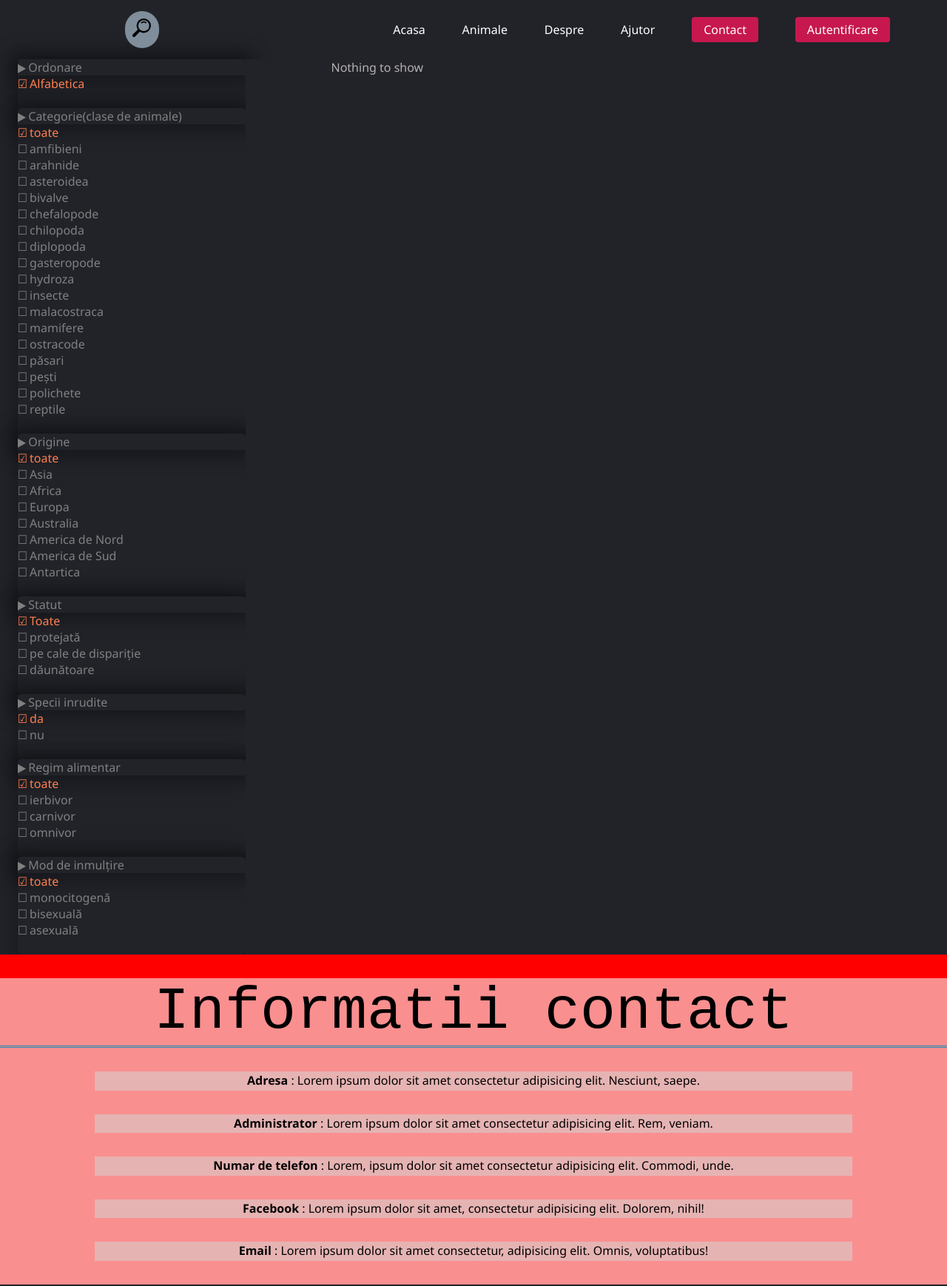
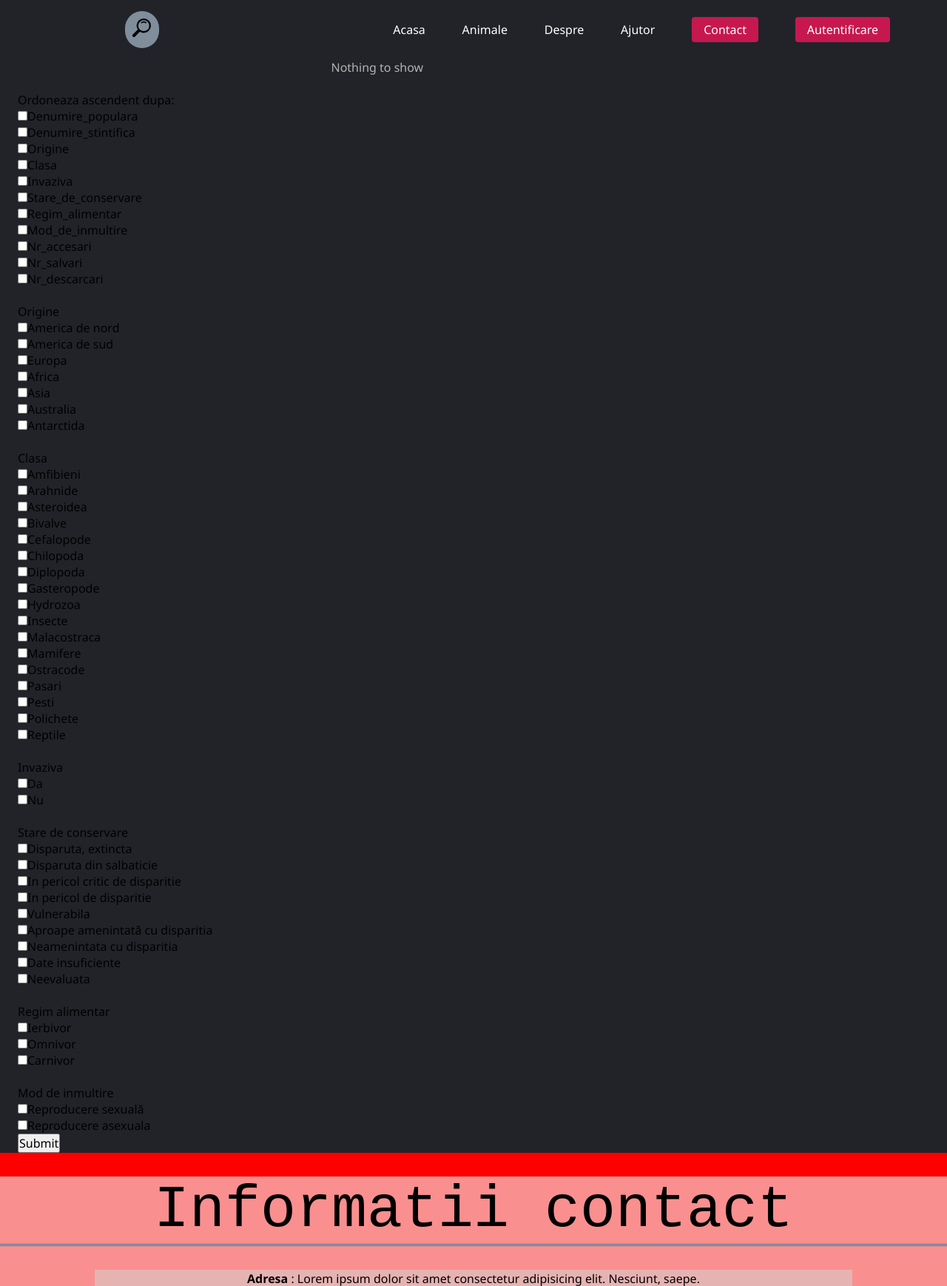
Before and after one commit to Alexandru-Lucaci/TW, a PHP site: page /TW/animals in a window 1280 px wide. Shown: the top 1738 px of the page at 74% size. Run offline with PHP 8.4, Linux system fonts and the light colour scheme; some libraries are stand-ins or nearby versions.

Commit message:
Integrated multicriteria search
Added:
-integrated and working multicriteria search that saves the options chosen by a user using $_SESSION
-added the empty.jpg image in case no animal image exists
-no more limits by using a varchar2 variable as input-output parameter(where it matters)

```diff
--- a/models/AnimalsModel.php
+++ b/models/AnimalsModel.php
@@ -96,40 +96,78 @@ class AnimalsModel extends Model{
         parent::__construct();
     }
 
-            /**
-     * Helper function that takes a string of the format:
-     * key1=value1,key2=value2,..#key1=value1,key2=value2,...
-     * and returns an array of arrays containing the information
+    /**
+     * Save in the session the search results
      */
-    private static function get_array($text,$lineSeparator,$valueSeparator,$equalSeparator){
-        $result=array();
-
-        $lines=explode($lineSeparator,$text);
-        foreach($lines as $line){
-
-            $associative_array=array();
-
-            $fields=explode($valueSeparator,$line);
-
-            foreach($fields as $field){
-
-                $set=explode($equalSeparator,$field);
-
-                $key=$set[0];
-                $value=$set[1];
-
-                $associative_array[$key]=$value;
-            }
-
-            array_push($result,$associative_array);
-        }
-
-        return $result;
-    }
-
     private static function set_search_results($results){
         $_SESSION['search_results']=$results;
         $_SESSION['page_number']=1;
+    }
+
+    /**
+     * Save in the session the options chosen for the search
+     * Helps by 'remebering' the users choice
+     */
+    private static function set_form_criterias($criterias){
+        foreach($criterias as $criteria){
+            //unset and save the new criteria values,if they exist in the request
+            unset($_SESSION[$criteria]);
+            if(isset($_POST[$criteria])&&!empty($_POST[$criteria])){
+                $_SESSION[$criteria]=$_POST[$criteria];
+            }
+        }
+    }
+
+    /**
+     * Computes the clauses in sql for the where and oder by
+     */
+    private static function compute_clauses(&$whereClause,$whereColumns,&$orderByClause,$orderByColumn){
+
+        //compute the where clause,if conditions exist
+        $nrTerms=0;
+        $whereClause='';
+        foreach($whereColumns as $column){
+            if(isset($_POST[$column])&&!empty($_POST[$column])){
+
+                if($nrTerms>0){
+                    $whereClause.=' and ';
+                }
+
+                $whereClause.=' ( ';
+
+                $position=0;
+                $values=$_POST[$column];
+                foreach($values as $value){
+                    if($position!=0){
+                        $whereClause.=' or ';
+                    }
+                    $whereClause.= $column.'=\''.strtolower($value).'\'';
+
+                    $position++;
+                }
+
+                $whereClause.=" ) ";
+
+                $nrTerms++;
+            }
+        }
+
+        //compute the order by clause,if conditions exist
+
+        $orderByClause='';
+        if(isset($_POST[$orderByColumn])&&!empty($_POST[$orderByColumn])){
+
+            $position=0;
+            $values=$_POST[$orderByColumn];
+            foreach($values as $value){
+                if($position!=0){
+                    $orderByClause.=' , ';
+                }
+                $orderByClause.=strtolower($value).' asc ';
+
+                $position++;
+            }
+        }
     }
 
     /**
@@ -138,45 +176,42 @@ class AnimalsModel extends Model{
      */
     public function multicriterial_search(){
 
-        //TODO
-        //2.since such a query might return more than 4000 characters(the limit for varchar2) we should use a large object
-        //to return the characters(in plsql)
+        //some constants
+        $orderBy="ordonare";
+        $columns=array("origine","clasa","invaziva","stare_de_conservare","regim_alimentar","mod_de_inmultire");
 
-        if(!(isset($_POST['query'])&&!empty($_POST['query']))){
-            return "Value for query is not set or empty";
-        }
-        //execute procedure to start search
-        $result='';
+        //get the where and order by clause conditions
+        $whereClause='';
+        $orderByClause='';
+        $this::compute_clauses($whereClause,$columns,$orderByClause,$orderBy);
 
-        $searchCriterias=htmlentities($_POST['query']);
-        if(strlen($searchCriterias)>4000){
-            return "A search criteria string cannot have more than 4000 characters";
+        //set the new values for the session
+        array_push($columns,$orderBy);
+        $this::set_form_criterias($columns);
+
+        //construct the sql code
+
+        $sql="select denumire_populara,denumire_stintifica,mini_descriere
+        from animale";
+
+        if(strlen($whereClause)>0){
+            $whereClause=' where '.$whereClause;
+            $sql.=$whereClause;
         }
 
-        $response=null;
-
-        $sql="call cautare_multicriteriala(?,?,?)";
+        if(strlen($orderByClause)>0){
+            $orderByClause=' order by '.$orderByClause;
+            $sql.=$orderByClause;
+        }
 
         $statement=Database::getConnection()->prepare($sql);
 
-        $statement->bindParam(1,$searchCriterias,PDO::PARAM_STR,1000);
-        $statement->bindParam(2,$result,PDO::PARAM_STR|PDO::PARAM_INPUT_OUTPUT,4000);
-        $statement->bindParam(3,$response,PDO::PARAM_STR|PDO::PARAM_INPUT_OUTPUT,100);
-
         $statement->execute();
 
-        if(is_null($response)){
-            return "Unexpected  error after sql statement";
-        }
-
-        if($response!="OK"){
-            return $response;
-        }
+        $results=$statement->fetchAll();
 
         //save the results in the $_SESSION variable
-        $this->set_search_results($this::get_array($result,'#',',','='));
-
-        return "OK";
+        $this->set_search_results($results);
     }
 
     public function get_animal_information(){
--- a/views/templates/Animals.phtml
+++ b/views/templates/Animals.phtml
@@ -30,127 +30,7 @@
 
       <div class="main">
         <div class="filterBar">
-          <div class="butt">
-            <button class="filtbutt" onclick="functionButt()">
-              Filtru animale
-            </button>
-          </div>
-          <div class="filtre" id="myDIV">
-            <!-- <ul class="todos" id="todos"> -->
-            <div class="categorieFiltru">
-              <ul class="todos" id="todos_00">
-                <li>
-                  <div class="toggler">Ordonare</div>
-                  <ul class="toggler-target active">
-                    <li class="todo active">Alfabetica</li>
-                  </ul>
-                </li>
-              </ul>
-              <br />
-            </div>
-            <div class="categorieFiltru">
-              <ul class="todos" id="todos_0">
-                <li>
-                  <div class="toggler">Categorie(clase de animale)</div>
-                  <ul class="toggler-target active">
-                    <li class="todo active">toate</li>
-                    <li class="todo">amfibieni</li>
-                    <li class="todo">arahnide</li>
-                    <li class="todo">asteroidea</li>
-                    <li class="todo">bivalve</li>
-                    <li class="todo">chefalopode</li>
-                    <li class="todo">chilopoda</li>
-                    <li class="todo">diplopoda</li>
-                    <li class="todo">gasteropode</li>
-                    <li class="todo">hydroza</li>
-                    <li class="todo">insecte</li>
-                    <li class="todo">malacostraca</li>
-                    <li class="todo">mamifere</li>
-                    <li class="todo">ostracode</li>
-                    <li class="todo">păsari</li>
-                    <li class="todo">pești</li>
-                    <li class="todo">polichete</li>
-                    <li class="todo">reptile</li>
-                  </ul>
-                </li>
-              </ul>
-              <br />
-            </div>
-            <div class="categorieFiltru">
-              <ul class="todos" id="todos_1">
-                <li>
-                  <div class="toggler">Origine</div>
-                  <ul class="toggler-target active">
-                    <li class="todo active">toate</li>
-                    <li class="todo">Asia</li>
-                    <li class="todo">Africa</li>
-                    <li class="todo">Europa</li>
-                    <li class="todo">Australia</li>
-                    <li class="todo">America de Nord</li>
-                    <li class="todo">America de Sud</li>
-                    <li class="todo">Antartica</li>
-                  </ul>
-                </li>
-              </ul>
-              <br />
-            </div>
-            <div class="categorieFiltru">
-              <ul class="todos" id="todos_2">
-                <li>
-                  <div class="toggler">Statut</div>
-                  <ul class="toggler-target active">
-                    <li class="todo active">Toate</li>
-                    <li class="todo">protejată</li>
-                    <li class="todo">pe cale de dispariție</li>
-                    <li class="todo">dăunătoare</li>
-                  </ul>
-                </li>
-              </ul>
-              <br />
-            </div>
-            <div class="categorieFiltru">
-              <ul class="todos" id="todos_3">
-                <li>
-                  <div class="toggler">Specii inrudite</div>
-                  <ul class="toggler-target active">
-                    <li class="todo active">da</li>
-                    <li class="todo">nu</li>
-                  </ul>
-                </li>
-              </ul>
-              <br />
-            </div>
-
-            <div class="categorieFiltru">
-              <ul class="todos" id="todos_4">
-                <li>
-                  <div class="toggler">Regim alimentar</div>
-                  <ul class="toggler-target active">
-                    <li class="todo active">toate</li>
-                    <li class="todo">ierbivor</li>
-                    <li class="todo">carnivor</li>
-                    <li class="todo">omnivor</li>
-                  </ul>
-                </li>
-              </ul>
-              <br />
-            </div>
-            <!-- </ul> -->
-            <div class="categorieFiltru">
-              <ul class="todos" id="todos_5">
-                <li>
-                  <div class="toggler">Mod de inmulțire</div>
-                  <ul class="toggler-target active">
-                    <li class="todo active">toate</li>
-                    <li class="todo">monocitogenă</li>
-                    <li class="todo">bisexuală</li>
-                    <li class="todo">asexuală</li>
-                  </ul>
-                </li>
-              </ul>
-              <br />
-            </div>
-          </div>
+          <?php include("CriteriaSearchForm.php"); ?>
         </div>
 
         <?php include("ResultsPage.php"); ?>
--- /dev/null
+++ b/views/templates/CriteriaSearchForm.php
@@ -0,0 +1,48 @@
+<?php
+    $criterias=array(
+    "ordonare"=>array('denumire_populara','denumire_stintifica','origine','clasa','invaziva','stare_de_conservare','regim_alimentar','mod_de_inmultire','nr_accesari','nr_salvari','nr_descarcari'),
+    "origine"=>array('america de nord','america de sud','europa','africa','asia','australia','antarctida'),
+    "clasa"=>array('amfibieni','arahnide','asteroidea','bivalve','cefalopode','chilopoda','diplopoda','gasteropode','hydrozoa','insecte','malacostraca','mamifere','ostracode','pasari','pesti','polichete','reptile'),
+    "invaziva"=>array('da','nu'),
+    "stare_de_conservare"=>array('disparuta, extincta','disparuta din salbaticie','in pericol critic de disparitie','in pericol de disparitie','vulnerabila','aproape amenintată cu disparitia','neamenintata cu disparitia','date insuficiente','neevaluata'),
+    "regim_alimentar"=>array('ierbivor','omnivor','carnivor'),
+    "mod_de_inmultire"=>array('reproducere sexuală','reproducere asexuala')
+    );
+
+    echo "<form action=\"index.php\" method=\"post\">";
+
+        echo "<input type=\"hidden\" name=\"load\" value=\"Animals/show\" />";
+        echo "<input type=\"hidden\" name=\"function\" value=\"multicriterial_search\" />";
+
+        foreach($criterias as $name=>$values){
+
+            if($name=="ordonare"){
+                $displayName="Ordoneaza ascendent dupa:";
+            }
+            else{
+                $displayName=ucfirst(str_replace('_',' ',$name));
+            }
+
+            echo "<br><br>";
+            echo "<label>$displayName</label>";
+            foreach($values as $value){
+
+                $displayValue=ucfirst($value);
+
+                echo "<br>";
+
+                echo "<input type=\"checkbox\" name=\"$name",'[]',"\" value=\"$value\"";
+                if(isset($_SESSION[$name])&&!empty($_SESSION[$name])&&in_array($value,$_SESSION[$name])){
+                    echo " checked ";
+                }
+                echo "/>";
+
+                echo "<label>$displayValue</label>";
+            }
+        }
+        echo "<br>";
+
+        echo "<input type=\"submit\" />";
+
+    echo "</form>";
+?>
--- a/views/templates/ResultsPage.php
+++ b/views/templates/ResultsPage.php
@@ -31,7 +31,7 @@
 
                 //display
                 echo "<div class=\"card\">";
-                    echo "<img src=\"views/images/empty.jpg\" alt=\"Imagine animal\" class=\"card-img\"/>";
+                    echo "<img src=\"views/images/animals/empty.jpg\" alt=\"Imagine animal\" class=\"card-img\"/>";
                     echo "<h2 class=\"card-title\">$popularName</h2>";
                     //echo "<h2 class=\"card-title\">$scientificName</h2>";
                     echo "<div class=\"card-content\">";
```
Also changed, not shown: views/images/animals/empty.jpg (added).
